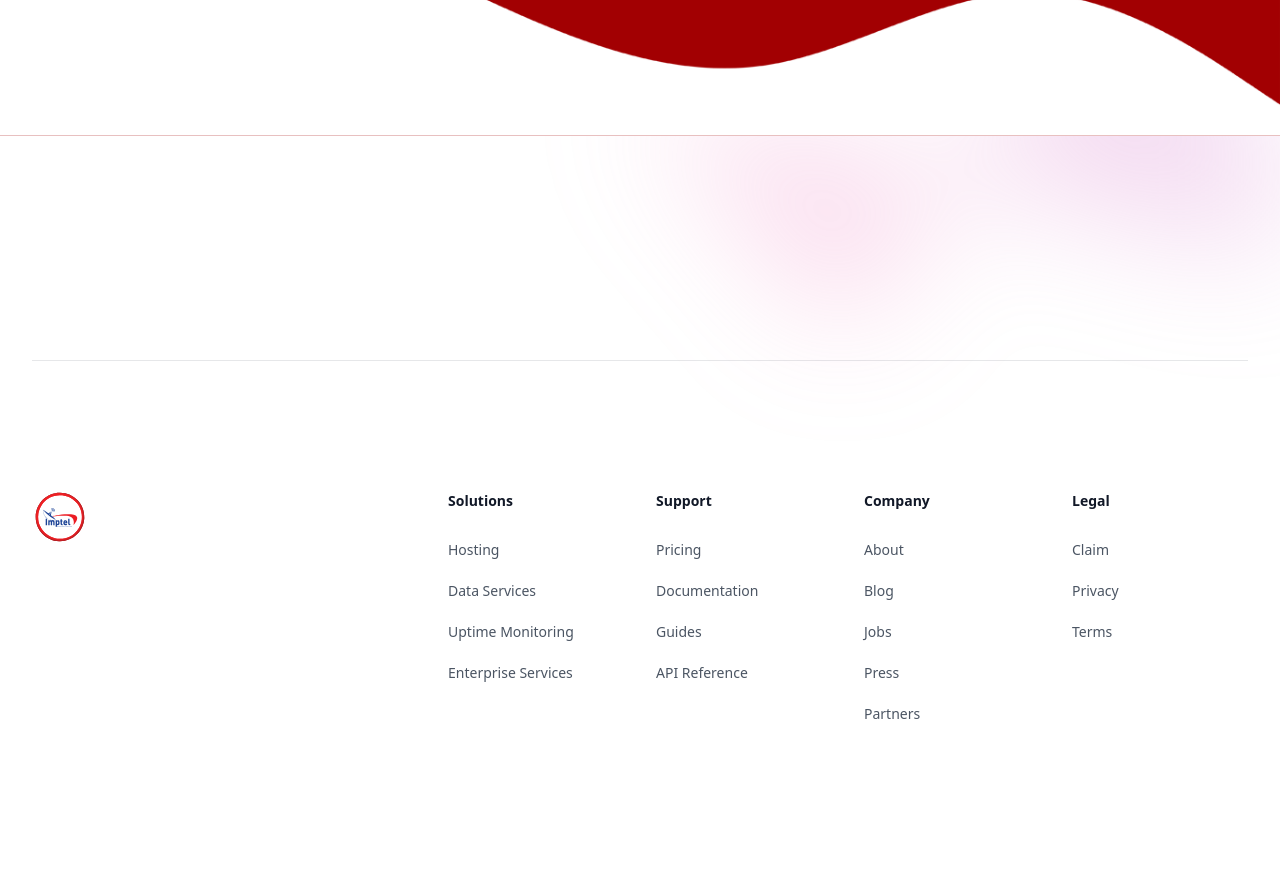
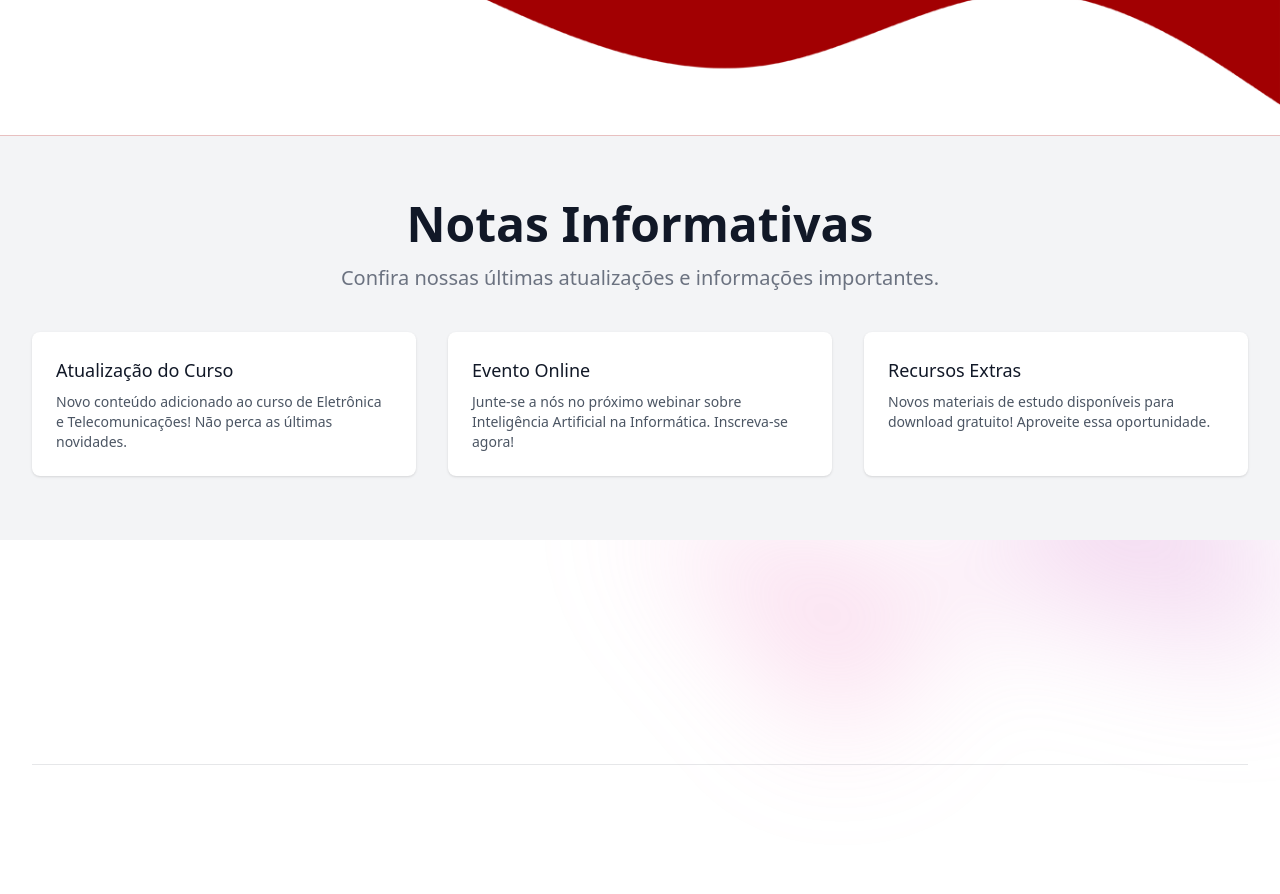
Before and after one commit to leehendrick/EduConnect-UI, a Nuxt app in the folder nuxt-app/: page / in a window 1280 px wide. Shown: the part 1440-2334 px from the top of the page. Before the commit the page ends 2294 px from the top, so only its background shows below. Built offline with nearby package versions, Linux system fonts and the light colour scheme.

Commit message:
add: notas informativas section

```diff
--- a/nuxt-app/pages/index.vue
+++ b/nuxt-app/pages/index.vue
@@ -1,4 +1,5 @@
-<script setup lang="ts">
+
+<script setup>
 
 </script>
 
@@ -72,7 +73,53 @@
       <div class="absolute inset-x-0 top-[calc(100%-13rem)] -z-10 transform-gpu overflow-hidden blur-3xl sm:top-[calc(100%-30rem)]" aria-hidden="true">
         <div class="relative left-[calc(50%+3rem)] aspect-[1155/678] w-[36.125rem] -translate-x-1/2 bg-gradient-to-tr from-[#ff80b5] to-[#9089fc] opacity-30 sm:left-[calc(50%+36rem)] sm:w-[72.1875rem]" style="clip-path: polygon(74.1% 44.1%, 100% 61.6%, 97.5% 26.9%, 85.5% 0.1%, 80.7% 2%, 72.5% 32.5%, 60.2% 62.4%, 52.4% 68.1%, 47.5% 58.3%, 45.2% 34.5%, 27.5% 76.7%, 0.1% 64.9%, 17.9% 100%, 27.6% 76.8%, 76.1% 97.7%, 74.1% 44.1%)"></div>
       </div>
+
+      <div class="bg-gray-100 py-8 md:py-12 lg:py-16">
+        <div class="max-w-7xl mx-auto px-4 sm:px-6 lg:px-8">
+          <div class="text-center">
+            <h2 class="text-3xl font-extrabold text-gray-900 sm:text-4xl lg:text-5xl">Notas Informativas</h2>
+            <p class="mt-3 max-w-2xl mx-auto text-xl text-gray-500 sm:mt-4">Confira nossas últimas atualizações e informações importantes.</p>
+          </div>
+          <div class="mt-10">
+            <div class="grid grid-cols-1 gap-8 md:grid-cols-2 lg:grid-cols-3">
+              <!-- Nota Informativa 1 -->
+              <div class="bg-white overflow-hidden shadow rounded-lg">
+                <div class="px-4 py-5 sm:p-6">
+                  <h3 class="text-lg font-medium text-gray-900">Atualização do Curso</h3>
+                  <div class="mt-2 text-sm text-gray-600">
+                    <p>Novo conteúdo adicionado ao curso de Eletrônica e Telecomunicações! Não perca as últimas novidades.</p>
+                  </div>
+                </div>
+              </div>
+              <!-- Nota Informativa 2 -->
+              <div class="bg-white overflow-hidden shadow rounded-lg">
+                <div class="px-4 py-5 sm:p-6">
+                  <h3 class="text-lg font-medium text-gray-900">Evento Online</h3>
+                  <div class="mt-2 text-sm text-gray-600">
+                    <p>Junte-se a nós no próximo webinar sobre Inteligência Artificial na Informática. Inscreva-se agora!</p>
+                  </div>
+                </div>
+              </div>
+              <!-- Nota Informativa 3 -->
+              <div class="bg-white overflow-hidden shadow rounded-lg">
+                <div class="px-4 py-5 sm:p-6">
+                  <h3 class="text-lg font-medium text-gray-900">Recursos Extras</h3>
+                  <div class="mt-2 text-sm text-gray-600">
+                    <p>Novos materiais de estudo disponíveis para download gratuito! Aproveite essa oportunidade.</p>
+                  </div>
+                </div>
+              </div>
+            </div>
+          </div>
+        </div>
+      </div>
+
+
     </div>
 
   </main>
 </template>
+
+<style>
+
+</style>
```
